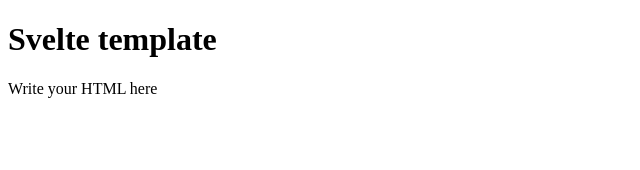
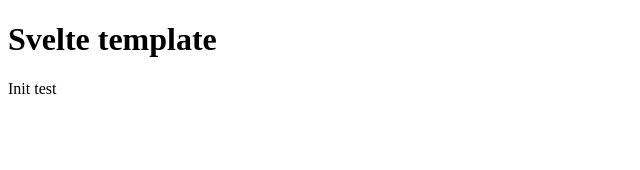
Before and after one commit to haakongarfjell/DSC_160_Final_Project, a SvelteKit app: page / in a window 1280 px wide. Shown: the top 170 px of the page, without its empty margins (0-640 px from the left). Built offline with nearby package versions, Linux system fonts and the light colour scheme.

Commit message:
Init test

```diff
--- a/src/components/App.svelte
+++ b/src/components/App.svelte
@@ -5,7 +5,7 @@
 <main>
   <h1>Svelte template</h1>
 
-  <p>Write your HTML here</p>
+  <p>Init test</p>
 </main>
 
 <style>
```
